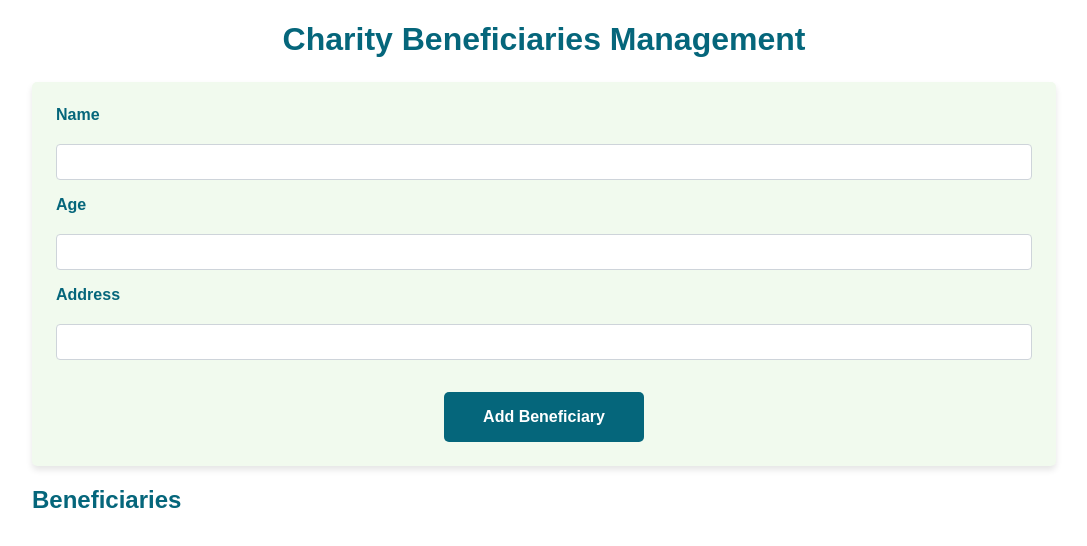
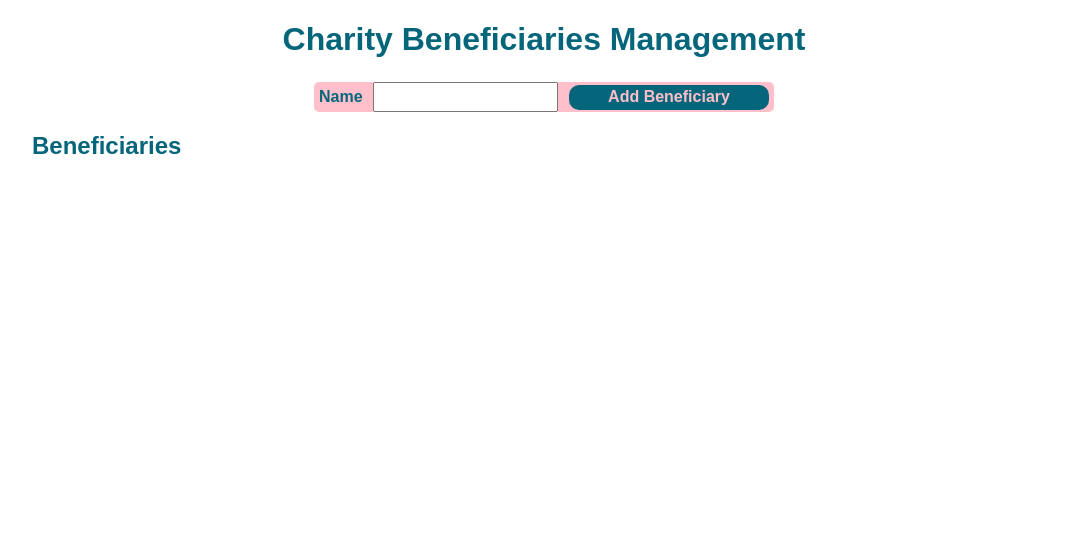
Before and after one commit to chris-wamae/tuinue-wasichana, a React (Create React App) app in the folder frontend/: page /management in a window 1280 px wide. Shown: the top 546 px of the page, without its empty margins (96-1183 px from the left). Built offline with nearby package versions, Linux system fonts and the light colour scheme; a web font is replaced by a local one.

Commit message:
Updated Beneficiaries management

```diff
--- a/frontend/src/components/CharityBeneficiariesManagement.css
+++ b/frontend/src/components/CharityBeneficiariesManagement.css
@@ -17,42 +17,24 @@
 
 .charity-beneficiaries-management form {
   display: flex;
-  flex-direction: column;
-  gap: 1rem;
-  background-color: #f1faee;
-  padding: 1.5rem;
+  flex-direction:row;
+  align-items:space-around;
+  justify-content:space-around;
+  background-color:var(--pink);
   border-radius: 5px;
-  box-shadow: 0 4px 6px rgba(0, 0, 0, 0.1);
+  height:30px;
+  width:45%;
+  margin-left:auto;
+  margin-right:auto;
 }
-
-.charity-beneficiaries-management label {
-  font-size: 1rem;
-  margin-bottom: 0.25rem;
-  font-weight: bold;
-}
-
-.charity-beneficiaries-management input,
-.charity-beneficiaries-management select {
-  font-size: 1rem;
-  padding: 0.5rem;
-  border: 1px solid #ced4da;
-  border-radius: 4px;
-}
-
 .charity-beneficiaries-management button {
-  background-color: #05667B;
-  color: white;
-  font-size: 1rem;
-  padding: 0.5rem 1rem;
-  border: none;
-  border-radius: 5px;
-  cursor: pointer;
-  text-align: center;
-  margin-top: 1rem;
-}
-
-.charity-beneficiaries-management button:hover {
-  background-color: #004d5a;
+margin:0px;
+width:200px;
+height:25px;
+font-size:16px;
+display:flex;
+align-items:center;
+justify-content:center;
 }
 
 .charity-beneficiaries-management ul {
@@ -72,7 +54,8 @@
 }
 
 .charity-beneficiaries-management li button {
-  background-color: #FFC0CB;
+  background-color:var(--blue);
+  width:60px;
   font-size: 0.875rem;
   padding: 0.5rem 1rem;
 }
@@ -80,3 +63,28 @@
 .charity-beneficiaries-management li button:hover {
   background-color: #f5a8b8;
 }
+
+.name{
+margin:0px;
+height:30px;
+color:var(--blue);
+display:flex;
+align-items:center;
+font-weight: bolder;
+}
+
+.add-beneficiary{
+  display:flex;
+  align-items:center;
+}
+
+
+.beneficiary{
+  display:flex;
+  flex-direction:column;
+  width:400px;
+}
+
+.buttons{
+  display:flex;
+}
--- a/frontend/src/components/CharityBeneficiariesManagement.js
+++ b/frontend/src/components/CharityBeneficiariesManagement.js
@@ -1,12 +1,16 @@
-import React, { useState } from 'react';
-import './CharityBeneficiariesManagement.css';
+import React, { useState } from "react";
+import "./CharityBeneficiariesManagement.css";
 
 const CharityBeneficiariesManagement = () => {
   const [beneficiaries, setBeneficiaries] = useState([]);
-  const [formData, setFormData] = useState({ name: '', age: '', address: '' });
-  const [inventoryData, setInventoryData] = useState({ item: '', quantity: '' });
+  const [formData, setFormData] = useState({ name: "" });
+  const [inventoryData, setInventoryData] = useState({
+    item: "",
+    quantity: "",
+  });
   const [editingBeneficiary, setEditingBeneficiary] = useState(false);
   const [editingIndex, setEditingIndex] = useState(null);
+  const [showCrud, setShowCrud] = useState(false);
 
   const handleChange = (e) => {
     const { name, value } = e.target;
@@ -22,13 +26,20 @@ const CharityBeneficiariesManagement = () => {
     e.preventDefault();
     if (editingBeneficiary) {
       const updatedBeneficiaries = [...beneficiaries];
-      updatedBeneficiaries[editingIndex] = { ...formData, inventory: beneficiaries[editingIndex].inventory };
+      updatedBeneficiaries[editingIndex] = {
+        ...formData,
+        inventory: beneficiaries[editingIndex].inventory,
+      };
       setBeneficiaries(updatedBeneficiaries);
       setEditingBeneficiary(false);
+      setShowCrud(false)
     } else {
-      setBeneficiaries((prevData) => [...prevData, { ...formData, inventory: [] }]);
+      setBeneficiaries((prevData) => [
+        ...prevData,
+        { ...formData, inventory: [] },
+      ]);
     }
-    setFormData({ name: '', age: '', address: '' });
+    setFormData({ name: "", age: "", address: "" });
   };
 
   const handleInventorySubmit = (e, index) => {
@@ -36,7 +47,8 @@ const CharityBeneficiariesManagement = () => {
     const updatedBeneficiaries = [...beneficiaries];
     updatedBeneficiaries[index].inventory.push(inventoryData);
     setBeneficiaries(updatedBeneficiaries);
-    setInventoryData({ item: '', quantity: '' });
+    setInventoryData({ item: "", quantity: "" });
+    setShowCrud(false)
   };
 
   const handleEditBeneficiary = (index) => {
@@ -47,13 +59,14 @@ const CharityBeneficiariesManagement = () => {
 
   const handleDeleteBeneficiary = (index) => {
     setBeneficiaries((prevData) => prevData.filter((_, i) => i !== index));
+    setShowCrud(false)
   };
 
   return (
     <div className="charity-beneficiaries-management">
       <h1>Charity Beneficiaries Management</h1>
       <form onSubmit={handleBeneficiarySubmit}>
-        <label htmlFor="name">Name</label>
+        <div className="name">Name</div>
         <input
           type="text"
           name="name"
@@ -61,32 +74,31 @@ const CharityBeneficiariesManagement = () => {
           value={formData.name}
           onChange={handleChange}
         />
-        <label htmlFor="age">Age</label>
-        <input
-          type="number"
-          name="age"
-          id="age"
-          value={formData.age}
-          onChange={handleChange}
-        />
-        <label htmlFor="address">Address</label>
-        <input
-          type="text"
-          name="address"
-          id="address"
-          value={formData.address}
-          onChange={handleChange}
-        />
-        <button type="submit">{editingBeneficiary ? 'Update' : 'Add'} Beneficiary</button>
+        <div className="add-beneficiary">
+          <button type="submit">
+            {editingBeneficiary ? "Update" : "Add"} Beneficiary
+          </button>
+        </div>
       </form>
       <h2>Beneficiaries</h2>
       <ul>
         {beneficiaries.map((beneficiary, index) => (
-          <li key={index}>
-            {beneficiary.name}, {beneficiary.age} years old, {beneficiary.address}
+          <li key={index} className="beneficiary">
+            {beneficiary.name}
+            {!showCrud ? (
+              <button onClick={() => {setShowCrud(true)}}>Update</button>
+            ) : (
               <div>
-              <button onClick={() => handleEditBeneficiary(index)}>Edit</button>
-              <button onClick={() => handleDeleteBeneficiary(index)}>Delete</button>
+                <div className="buttons">
+                  <button onClick={() => handleEditBeneficiary(index)}>
+                    Edit
+                  </button>
+                  <button onClick={() => handleDeleteBeneficiary(index)}>
+                    Delete
+                  </button>
+                  <button onClick={() => setShowCrud(false)}>
+                    Cancel
+                  </button>
                 </div>
                 <form onSubmit={(e) => handleInventorySubmit(e, index)}>
                   <label htmlFor="item">Item</label>
@@ -107,11 +119,20 @@ const CharityBeneficiariesManagement = () => {
                   />
                   <button type="submit">Add Inventory</button>
                 </form>
+              </div>
+            )}
             <h3>Inventory</h3>
             <ul>
               {beneficiary.inventory.map((inventory, i) => (
-                <li key={i}>
-                  {inventory.item}, {inventory.quantity}
+                <li key={i} className="inventory">
+                  <div>
+                    <li>Item</li>
+                    <li>{inventory.item}</li>
+                  </div>
+                  <div>
+                    <li>Quantity</li>
+                    <li>{inventory.quantity}</li>
+                  </div>
                 </li>
               ))}
             </ul>
```
Lines whose indentation alone changed are shown as unchanged.
